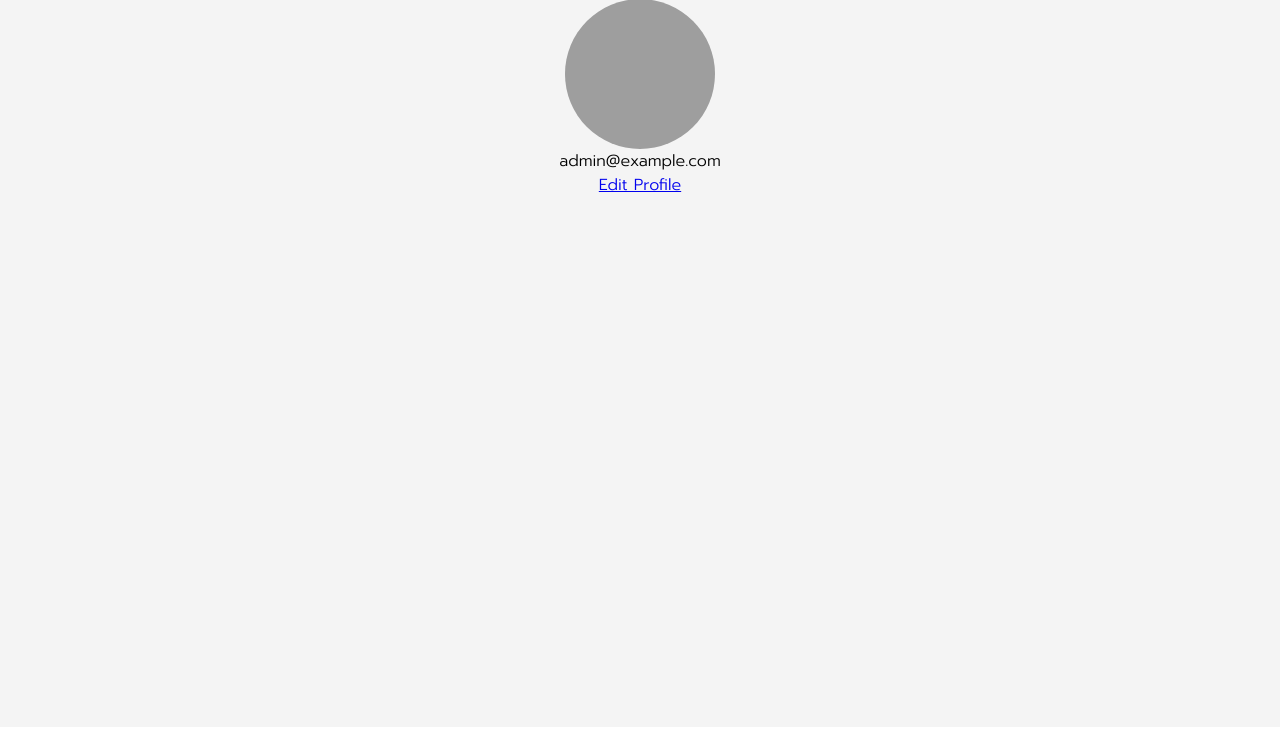
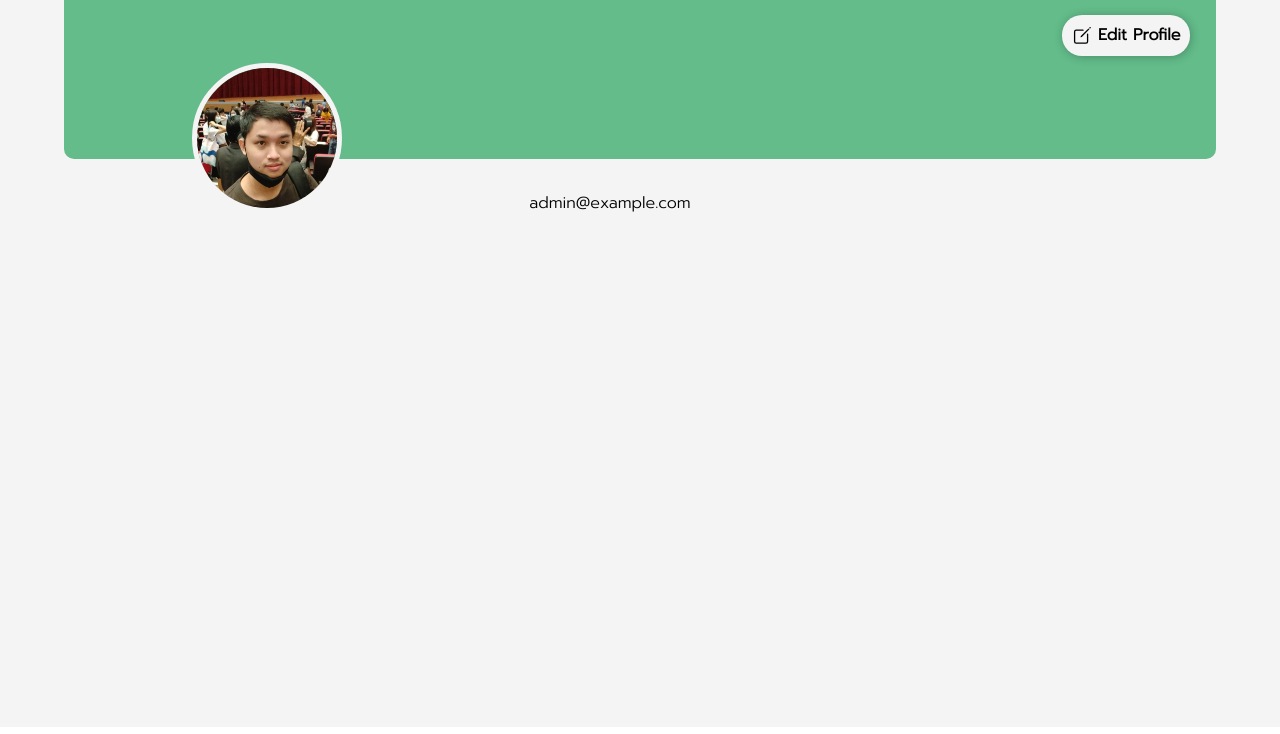
Before and after one commit to yoki31/FPPY.github.io, a Django app: page /profile in a window 1280 px wide. Shown: the part 66-800 px from the top of the page. Run offline with Django 3.2, Linux system fonts and the light colour scheme; a user stored in the database is signed in; style sheets or scripts are compiled from the project's sources; grey boxes are pictures that could not be loaded.

Commit message:
decorate profile.html

```diff
--- a/doctors/templates/doctors/profile.html
+++ b/doctors/templates/doctors/profile.html
@@ -1,16 +1,33 @@
 {% extends "doctors/layout.html" %}
 {% load static %}
 
+{% block head %}
+    <link rel="Stylesheet" href="{% static 'css/style-profile.css' %}">
+{% endblock %}
+
 {% block content %}
 
-    {% if data.profile_pic %}
-                <img src="/media/{{data.profile_pic}}" style="height:150px;width:150px;border-radius:50%">
-                {% else %}
-                <img src="{% static 'images/.jpg' %}" style="height:150px;width:150px;border-radius:50%">
-                {% endif %}
-    {{ request.user.first_name }}
-    {{ request.user.last_name }}
-    {{ request.user.email }}
+    <div class="profile-zone">
+        <div class="box">
+            <a href="{% url 'doctors:editprofile' %}" class="edit-pro">
+                <ion-icon name="create-outline"></ion-icon>
+                Edit Profile
+            </a>
+            <div class="profile-content">
+        {% if data.profile_pic %}
+            <img src="/media/{{data.profile_pic}}" style="height:150px;width:150px;border-radius:50%">
+        {% else %}
+            <img src="{% static 'images/pie.jpg' %}" style="height:150px;width:150px;border-radius:50%">
+        {% endif %}
+        <div class="pro-d">
+            <div class="name-group">
+                <h2>{{ request.user.first_name }}</h2>
+                <h2>{{ request.user.last_name }}</h2>
+            </div>
 
-<a href="{% url 'doctors:editprofile' %}" >Edit Profile</a>
+            <p class="mail">{{ request.user.email }}</p>
+        </div>
+        </div>
+        </div>
+    </div>
 {% endblock %}
--- /dev/null
+++ b/static/css/style-profile.css
@@ -0,0 +1,67 @@
+@import url("https://fonts.googleapis.com/css2?family=Prompt:wght@300&display=swap");
+.area-content {
+  background-color: #f4f4f4;
+  display: flex;
+  height: 91vh;
+  width: 100%;
+  overflow: hidden;
+  overflow-y: scroll;
+  justify-content: flex-start;
+  align-items: center;
+  text-align: center;
+  flex-direction: column; }
+  .area-content .profile-zone {
+    width: 90%;
+    min-height: 400px; }
+    .area-content .profile-zone .box {
+      width: 100%;
+      height: 20vh;
+      background-color: #63bc8a;
+      border-bottom-left-radius: 10px;
+      border-bottom-right-radius: 10px;
+      position: relative; }
+      .area-content .profile-zone .box .edit-pro {
+        position: absolute;
+        right: 2vw;
+        top: 2vh;
+        display: flex;
+        align-items: center;
+        text-decoration: none;
+        color: black;
+        background-color: #f4f4f4;
+        padding: 5px;
+        padding-right: 10px;
+        border-radius: 20px;
+        font-weight: bold;
+        transition: 300ms;
+        box-shadow: 1px 1px 10px rgba(0, 0, 0, 0.25); }
+        .area-content .profile-zone .box .edit-pro ion-icon {
+          font-size: 1.3rem;
+          margin: 5px; }
+      .area-content .profile-zone .box .edit-pro:hover {
+        background-color: #e9e9e9; }
+      .area-content .profile-zone .box .profile-content {
+        position: absolute;
+        top: 8vh;
+        left: 10vw;
+        display: flex; }
+        .area-content .profile-zone .box .profile-content img {
+          border: 5px solid #f4f4f4; }
+        .area-content .profile-zone .box .profile-content .pro-d {
+          position: absolute;
+          top: 12vh;
+          left: 24vw;
+          margin-left: 20px; }
+          .area-content .profile-zone .box .profile-content .pro-d .name-group {
+            display: flex;
+            justify-content: left;
+            align-items: center;
+            text-align: center; }
+          .area-content .profile-zone .box .profile-content .pro-d h2 {
+            margin-left: 10px; }
+          .area-content .profile-zone .box .profile-content .pro-d .mail {
+            position: absolute;
+            top: 4vh;
+            padding-left: 10px; }
+
+/*# sourceMappingURL=style-profile.css.map */
--- /dev/null
+++ b/static/scss/style-profile.scss
@@ -0,0 +1,104 @@
+@import url('https://fonts.googleapis.com/css2?family=Prompt:wght@300&display=swap');
+
+// $BGcolor:#63bc8a;
+$BGcolor:#f4f4f4;
+$Cardcolor:white;
+$labelcolor:#F2DC99;
+$Topiccolor: #63bc8a;
+// * {
+//     margin: 0;
+//     padding: 0;
+//     box-sizing: border-box;
+//     font-family: 'Prompt', sans-serif;
+// }
+
+.area-content {
+    background-color: $BGcolor;
+    display: flex;
+    height: 91vh;
+    width: 100%;
+    overflow: hidden;
+    overflow-y: scroll;
+    justify-content: flex-start;
+    align-items: center;
+    text-align: center;
+    // position: relative;
+    flex-direction: column;
+
+    .profile-zone {
+        width: 90%;
+        min-height: 400px;
+
+        .box {
+            width: 100%;
+            height: 20vh;
+            background-color: $Topiccolor;
+            border-bottom-left-radius: 10px;
+            border-bottom-right-radius: 10px;
+            position: relative;
+
+            .edit-pro {
+                position: absolute;
+                right: 2vw;
+                top: 2vh;
+                display: flex;
+                align-items: center;
+                text-decoration: none;
+                color: black;
+                background-color: $BGcolor;
+                padding: 5px;
+                padding-right: 10px;
+                border-radius: 20px;
+                font-weight: bold;
+                transition: 300ms;
+                box-shadow: 1px 1px 10px rgba(0,0,0,0.25);
+
+                ion-icon {
+                    font-size: 1.3rem;
+                    margin: 5px;
+                }
+            }
+
+            .edit-pro:hover {
+                background-color: #e9e9e9;
+            }
+
+            .profile-content {
+                position: absolute;
+                top: 8vh;
+                left: 10vw;
+                display: flex;
+                // border: 5px solid $BGcolor;
+
+                img {
+                    border: 5px solid $BGcolor;
+                }
+
+                .pro-d {
+                    position: absolute;
+                    top: 12vh;
+                    left: 24vw;
+                    margin-left: 20px;
+
+                    .name-group{
+                        display: flex;
+                        justify-content: left;
+                        align-items: center;
+                        text-align: center;
+                    }
+
+                    h2{
+                        margin-left: 10px;
+                    }
+
+                    .mail {
+                        position: absolute;
+                        top: 4vh;
+                        padding-left: 10px;
+                    }
+                }
+            }
+        }
+
+    }
+}
```
Also changed, not shown: 1 other file.
